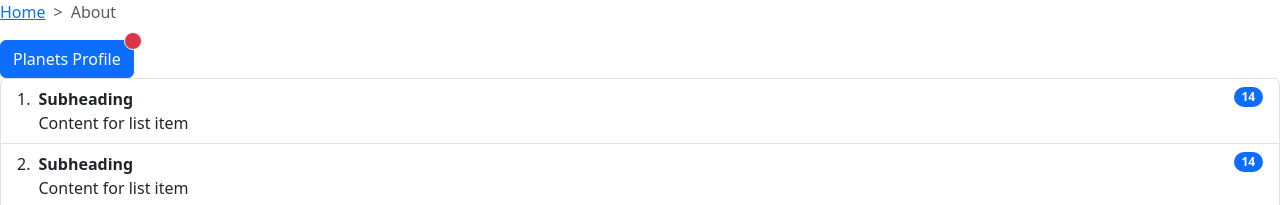
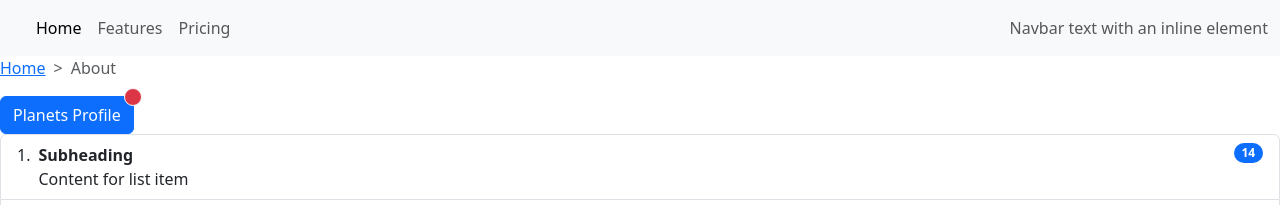
Before and after one commit to mirror7777777/The-solar-system, a plain HTML site: page About.html in a window 1280 px wide. Shown: the top 205 px of the page. Drawn offline with nearby package versions, Linux system fonts and the light colour scheme.

Commit message:
adding navbar component commit

```diff
--- a/About.html
+++ b/About.html
@@ -8,6 +8,30 @@
 </head>
 <body>
     <header>
+        <nav class="navbar navbar-expand-lg bg-body-tertiary">
+  <div class="container-fluid">
+    <a class="navbar-brand" href="#"></a>
+    <button class="navbar-toggler" type="button" data-bs-toggle="collapse" data-bs-target="#navbarText" aria-controls="navbarText" aria-expanded="false" aria-label="Toggle navigation">
+      <span class="navbar-toggler-icon"></span>
+    </button>
+    <div class="collapse navbar-collapse" id="navbarText">
+      <ul class="navbar-nav me-auto mb-2 mb-lg-0">
+        <li class="nav-item">
+          <a class="nav-link active" aria-current="page" href="landing.html">Home</a>
+        </li>
+        <li class="nav-item">
+          <a class="nav-link" href="#">Features</a>
+        </li>
+        <li class="nav-item">
+          <a class="nav-link" href="#">Pricing</a>
+        </li>
+      </ul>
+      <span class="navbar-text">
+        Navbar text with an inline element
+      </span>
+    </div>
+  </div>
+</nav>
 <nav style="--bs-breadcrumb-divider: '>';" aria-label="breadcrumb">
   <ol class="breadcrumb">
     <li class="breadcrumb-item"><a href="landing.html">Home</a></li>
```
